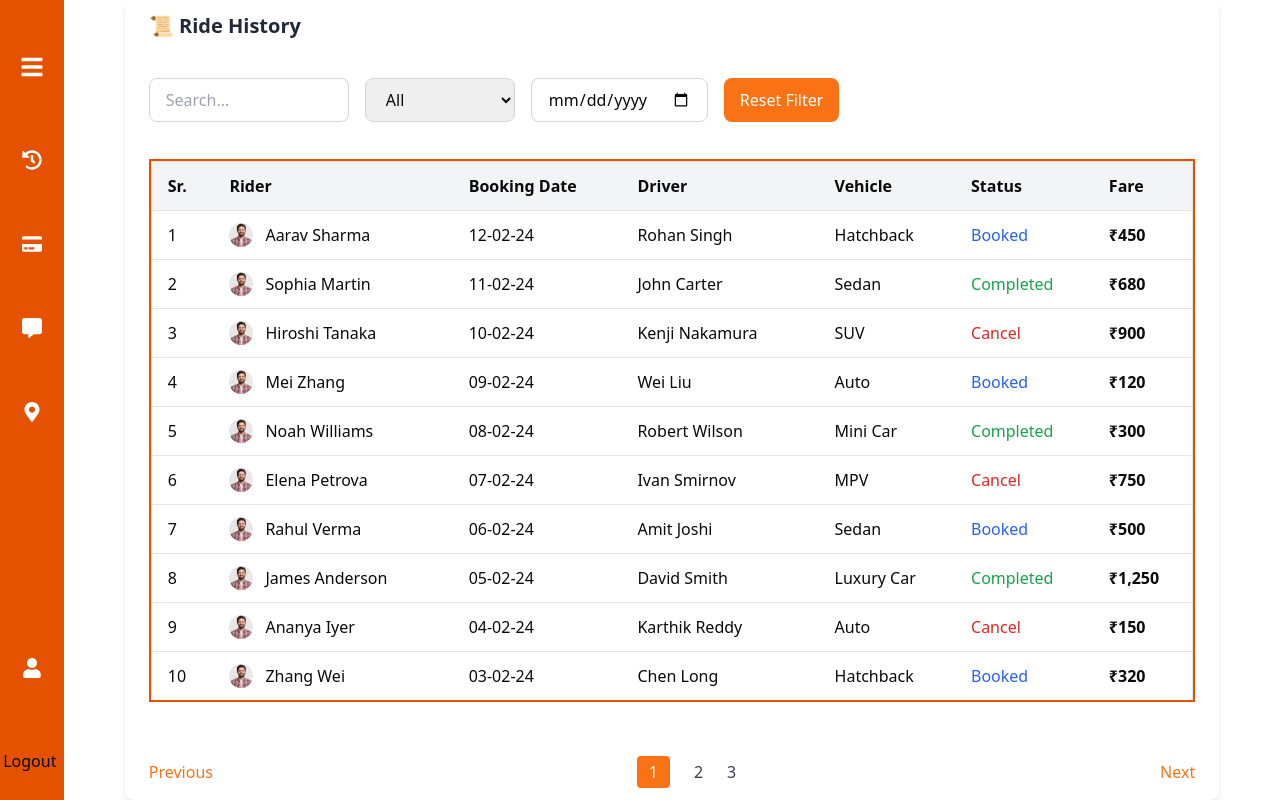
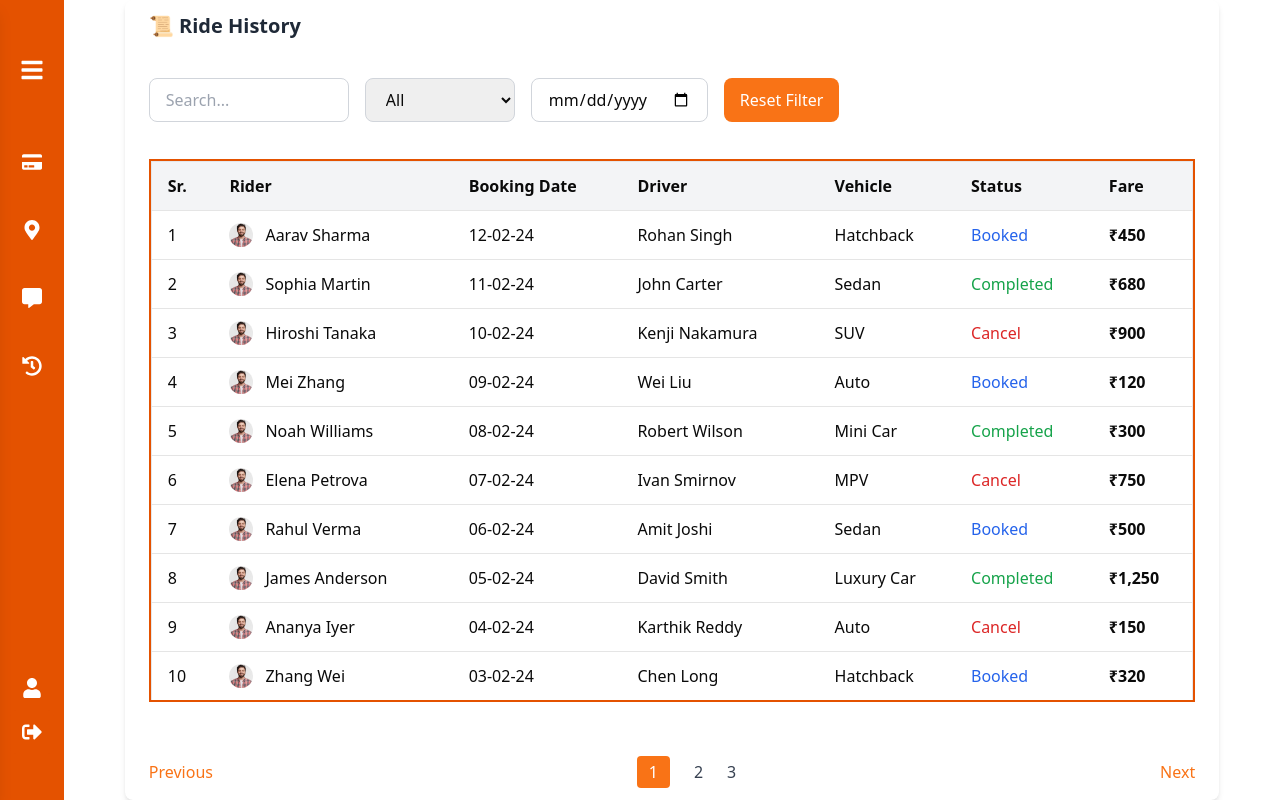
Before and after one commit to delta-mohit/Ride-Booking-Website, a Next.js app: page /features/ride-history in a window 1280 px wide. Built offline with nearby package versions, Linux system fonts and the light colour scheme.

Commit message:
fix: sidebar of small and larger screen

```diff
--- a/app/features/book-ride/page.tsx
+++ b/app/features/book-ride/page.tsx
@@ -28,7 +28,7 @@ const Page = () => {
             setDestinationLocation={setDestinationLocation}
           />
         </div>
-        <div className="map w-full h-1/2 lg:h-full lg:grow border-2 border-[#e45200] rounded-xl">
+        <div className="map w-full h-1/2 lg:h-full lg:grow border-2 border-[#e45200] rounded-xl -z-10">
           {console.log("Page Rerender") as ReactNode}
           <GoogleMaps
             pickupLocation={pickupLocation}
--- a/app/features/layout.tsx
+++ b/app/features/layout.tsx
@@ -1,4 +1,5 @@
 import Sidebar from "@/components/navbar/Sidebar";
+import SmallSideBar from "@/components/navbar/SmallSideBar";
 
 export default function FeaturesLayout({
   children,
@@ -6,8 +7,9 @@ export default function FeaturesLayout({
   children: React.ReactNode;
 }>) {
   return (
-    <div className="h-screen w-screen flex">
+    <div className="h-[100dvh] w-[100dvw] flex relative">
       <Sidebar />
+      <SmallSideBar />
       <div className="grow">{children}</div>
     </div>
   );
--- a/app/login/page.tsx
+++ b/app/login/page.tsx
@@ -7,7 +7,7 @@ const Page = () => {
       <div className="grow h-full flex justify-center items-center bg-gray-100 dark:bg-gray-900">
         <LoginCard />
       </div>
-      <div className="w-[55%] h-full">
+      <div className="w-[55%] h-full hidden lg:block">
         <Image
           src="/bg_city.jpg"
           height={500}
--- a/app/signup/page.tsx
+++ b/app/signup/page.tsx
@@ -7,7 +7,7 @@ const Page = () => {
       <div className="grow h-full flex justify-center items-center bg-gray-100 dark:bg-gray-900">
         <SignupCard />
       </div>
-      <div className="w-[55%] h-full">
+      <div className="w-[55%] h-full hidden lg:block">
         <Image
           src="/bg_city.jpg"
           height={500}
--- a/components/login/LoginCard.tsx
+++ b/components/login/LoginCard.tsx
@@ -49,7 +49,7 @@ export default function LoginCard() {
   return (
     <div className="w-full flex items-center justify-center ">
       <Toaster position="top-center" />
-      <Card className="w-[70%] shadow-lg border-none">
+      <Card className="w-[85%] sm:w-[70%] shadow-lg border-none">
         <CardHeader className="text-center">
           <CardTitle className="text-5xl font-bold text-gray-800 dark:text-white">
             <span className="text-[#006b60]">Car</span>
--- a/components/navbar/SideItem.tsx
+++ b/components/navbar/SideItem.tsx
@@ -1,19 +1,26 @@
+import Link from "next/link";
+
 const SideItem = ({
+  href,
   icon,
   text,
   isOpen,
 }: {
+  href: string;
   icon: JSX.Element;
   text: string;
   isOpen: boolean;
 }) => {
   return (
-    <div
-      className={`flex w-full min-h-[60px] py-3 px-4 rounded-lg cursor-pointer hover:bg-[#649b92] text-white space-x-5`}
+    <Link
+      href={href}
+      className={`flex items-center w-full py-3 ${
+        isOpen ? "px-4" : ""
+      } rounded-lg cursor-pointer hover:bg-orange-500 text-white space-x-5`}
     >
       {/* Ensure the icon is centered when closed */}
       <div
-        className={`flex items-center -translate-y-1 ${
+        className={`flex items-center ${
           !isOpen ? "justify-center w-full" : ""
         }`}
       >
@@ -21,8 +28,10 @@ const SideItem = ({
       </div>
 
       {/* Show text only when open */}
-      {isOpen && <span className="text-lg whitespace-nowrap">{text}</span>}
-    </div>
+      {isOpen && (
+        <span className="text-sm font-medium whitespace-nowrap">{text}</span>
+      )}
+    </Link>
   );
 };
 
--- a/components/navbar/Sidebar.tsx
+++ b/components/navbar/Sidebar.tsx
@@ -8,17 +8,41 @@ import {
   FaCommentAlt,
   FaUser,
   FaMapMarkerAlt,
+  FaSignOutAlt,
 } from "react-icons/fa";
 import SideItem from "./SideItem";
 import { useRouter } from "next/navigation";
 import toast, { Toaster } from "react-hot-toast";
+import logOut from "@/lib/logOut";
+
+const links = [
+  {
+    href: "/features/book-ride",
+    label: "Book Ride",
+    icon: <FaCreditCard size={20} />,
+  },
+  {
+    href: "/features/chat",
+    label: "Chat with Driver",
+    icon: <FaMapMarkerAlt size={20} />,
+  },
+  {
+    href: "/features/feedback",
+    label: "Feedback",
+    icon: <FaCommentAlt size={20} />,
+  },
+  {
+    href: "/features/ride-history",
+    label: "Ride History",
+    icon: <FaHistory size={20} />,
+  },
+];
 
 const Sidebar = () => {
   const [isOpen, setIsOpen] = useState(false);
   const router = useRouter();
   const handleLogout = () => {
-    localStorage.removeItem("accessToken");
-    localStorage.removeItem("refreshToken");
+    logOut();
     toast.success("Logged out successfully!");
     router.push("/login");
   };
@@ -28,12 +52,12 @@ const Sidebar = () => {
       <div
         className={`h-screen flex ${
           isOpen ? "w-[18%]" : "w-[5%]"
-        } transition-all duration-500 bg-[#e45200]`}
+        } transition-all duration-500 bg-[#e45200] hidden lg:block`}
       >
         {/* Sidebar Container */}
         <div className={`h-full flex flex-col justify-evenly w-[90%] mx-auto`}>
           {/* Menu Toggle Button */}
-          <div className={`h-[10%] flex  ${!isOpen ? "justify-center" : ""}`}>
+          <div className={`h-fit flex  ${!isOpen ? "justify-center" : ""}`}>
             <button
               className="text-white p-3 focus:outline-none"
               onClick={() => setIsOpen(!isOpen)}
@@ -43,38 +67,33 @@ const Sidebar = () => {
           </div>
 
           {/* Sidebar Items */}
-          <div className="h-[60%] flex flex-col items-center space-y-6 w-full">
+          <div className="h-[60%] flex flex-col items-center space-y-6 w-[85%] mx-auto ">
+            {links.map((link, index) => (
+              <SideItem
+                key={index}
+                href={link.href}
+                icon={link.icon}
+                text={link.label}
+                isOpen={isOpen}
+              />
+            ))}
+          </div>
+          <div className="h-fit w-3/4 mx-auto">
             <SideItem
-              icon={<FaHistory size={20} />}
-              text="Ride History"
-              isOpen={isOpen}
-            />
-            <SideItem
-              icon={<FaCreditCard size={20} />}
-              text="Payment Details"
-              isOpen={isOpen}
-            />
-            <SideItem
-              icon={<FaCommentAlt size={20} />}
-              text="Feedback"
-              isOpen={isOpen}
-            />
-
-            <SideItem
-              icon={<FaMapMarkerAlt size={20} />}
-              text="My Locations"
-              isOpen={isOpen}
-            />
-          </div>
-          <div className="h-[10%] w-full">
-            <SideItem
+              href={"/features/profile"}
               icon={<FaUser size={20} />}
               text="Profile"
               isOpen={isOpen}
             />
-          </div>
-          <div>
-            <button onClick={handleLogout}>Logout</button>
+            <button
+              onClick={handleLogout}
+              className={`flex items-center  space-x-5 w-full py-3 ${
+                isOpen ? "px-4 " : "justify-center"
+              } bg-[#e45200] rounded-md transition-all text-white`}
+            >
+              <FaSignOutAlt size={20} />
+              {isOpen && <span>Logout</span>}
+            </button>
           </div>
         </div>
       </div>
--- /dev/null
+++ b/components/navbar/SmallSideBar.tsx
@@ -0,0 +1,123 @@
+"use client";
+import { useState } from "react";
+import {
+  FaBars,
+  FaTimes,
+  FaHistory,
+  FaCreditCard,
+  FaCommentAlt,
+  FaUser,
+  FaMapMarkerAlt,
+  FaSignOutAlt,
+} from "react-icons/fa";
+import { useRouter } from "next/navigation";
+import toast, { Toaster } from "react-hot-toast";
+import Link from "next/link";
+import logOut from "@/lib/logOut";
+
+export const links = [
+  {
+    href: "/features/book-ride",
+    label: "Book Ride",
+    icon: <FaCreditCard size={20} />,
+  },
+  {
+    href: "/features/chat",
+    label: "Chat with Driver",
+    icon: <FaMapMarkerAlt size={20} />,
+  },
+  {
+    href: "/features/feedback",
+    label: "Feedback",
+    icon: <FaCommentAlt size={20} />,
+  },
+  {
+    href: "/features/ride-history",
+    label: "Ride History",
+    icon: <FaHistory size={20} />,
+  },
+];
+
+const Navbar = () => {
+  const [isOpen, setIsOpen] = useState(false);
+  const router = useRouter();
+
+  const handleLogout = async () => {
+    await logOut();
+    toast.success("Logged out successfully!");
+    router.push("/login");
+  };
+
+  return (
+    <>
+      <Toaster position="top-center" />
+
+      {/* Navbar for Smaller Screens */}
+      <div className="fixed top-1 left-1 rounded-lg lg:hidden  h-10 w-10  bg-orange-600 text-white">
+        {/* Sidebar Toggle Button */}
+        <button
+          onClick={() => setIsOpen(true)}
+          className="focus:outline-none p-2"
+        >
+          <FaBars size={24} />
+        </button>
+      </div>
+
+      {/* Small Sidebar for Mobile */}
+      <div
+        className={`z-10 fixed top-0 left-0 h-[100%] w-[50%] bg-orange-700 text-white shadow-lg  p-4 transition-transform duration-300 ${
+          isOpen ? "translate-x-0" : "-translate-x-full"
+        }`}
+      >
+        {/* Close Button */}
+        <div className="flex justify-end">
+          <button onClick={() => setIsOpen(false)} className="text-white">
+            <FaTimes size={24} />
+          </button>
+        </div>
+
+        {/* Sidebar Links */}
+        <nav className="mt-6 space-y-4">
+          {links.map((link, index) => (
+            <Link
+              key={index}
+              href={link.href}
+              className="flex items-center gap-3 px-2 py-4 text-sm hover:bg-orange-500 rounded-md"
+            >
+              {link.icon}
+              <span>{link.label}</span>
+            </Link>
+          ))}
+
+          {/* Profile Button */}
+          <Link
+            href="/features/profile"
+            className="flex items-center gap-3 px-3 py-4 text-sm hover:bg-orange-500 rounded-md"
+          >
+            <FaUser size={20} />
+            <span>Profile</span>
+          </Link>
+
+          {/* Logout Button */}
+          <button
+            onClick={handleLogout}
+            className="flex items-center gap-3 px-3 py-4 rounded-md hover:bg-red-600 w-full text-sm"
+          >
+            <FaSignOutAlt size={20} />
+            <span>Logout</span>
+          </button>
+        </nav>
+      </div>
+
+      {/* Background overlay (click to close sidebar) */}
+      {isOpen && (
+        <div
+          className=" fixed top-0 left-0 w-full h-full bg-black opacity-30"
+          onClick={() => setIsOpen(false)}
+        ></div>
+      )}
+    </>
+  );
+};
+
+export default Navbar;
--- /dev/null
+++ b/lib/logOut.ts
@@ -0,0 +1,6 @@
+"use server";
+import { cookies } from "next/headers";
+export default async function logOut() {
+  cookies().delete("accessToken");
+  cookies().delete("refreshToken");
+}
```
